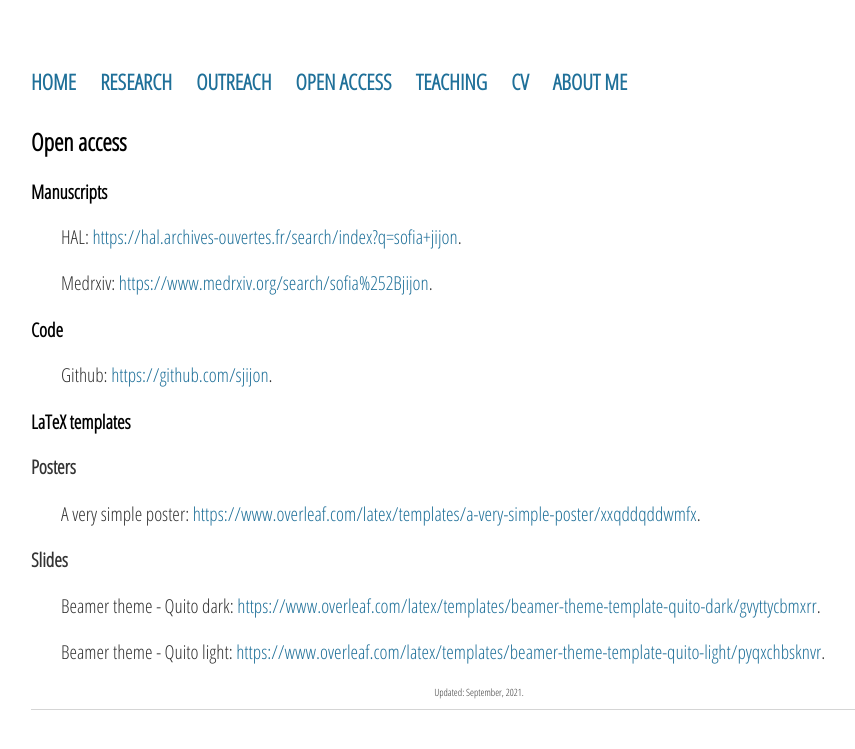
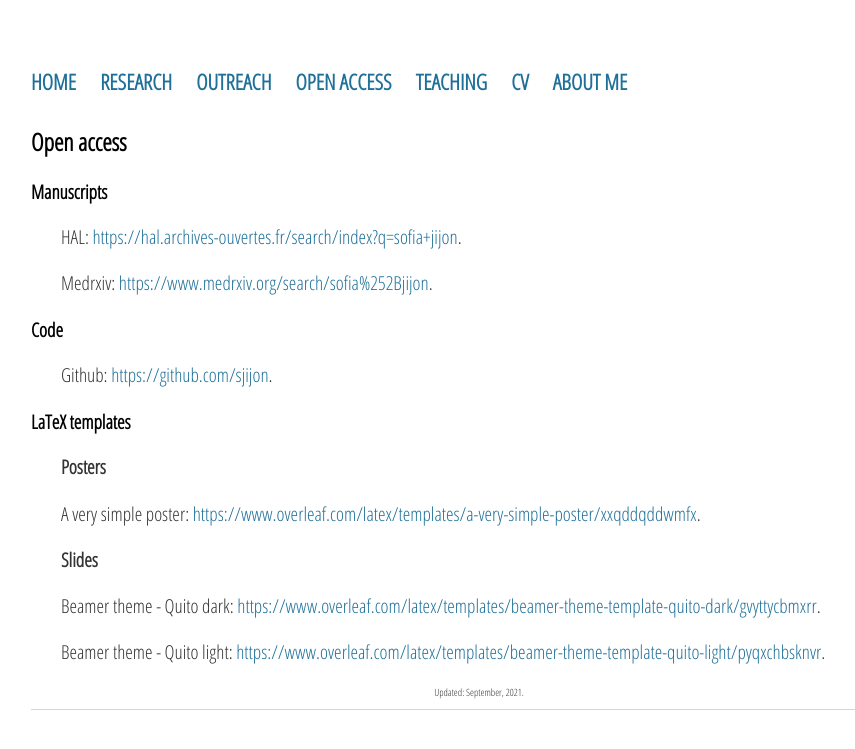
Before and after one commit to sjijon/sjijon.github.io, a Jekyll site: the page built from openaccess.html, in a window 1280 px wide. Shown: the top 749 px of the page, without its empty margins (161-1016 px from the left). Built offline with Jekyll 4.4.1, drawn with Linux system fonts in a browser that asks for light colours; nearby versions of some CDN libraries.

Commit message:
Indent subtitles

```diff
--- a/openaccess.html
+++ b/openaccess.html
@@ -26,14 +26,18 @@ title: Open access
 
 
 	<h3>LaTeX templates</h3>
-	<p><strong>Posters</strong></p>
+	<p style="padding-left:30px;">
+		<strong>Posters</strong>
+	</p>
 	<p style="padding-left:30px;">
 		A very simple poster:
 		<a href="https://www.overleaf.com/latex/templates/a-very-simple-poster/xxqddqddwmfx"
 		target="_blank">https://www.overleaf.com/latex/templates/a-very-simple-poster/xxqddqddwmfx</a>.
 	</p>
 
-	<p><strong>Slides</strong></p>
+	<p style="padding-left:30px;">
+		<strong>Slides</strong>
+	</p>
 	<p style="padding-left:30px;">
 		Beamer theme - Quito dark:
 		<a href="https://www.overleaf.com/latex/templates/beamer-theme-template-quito-dark/gvyttycbmxrr"
```
